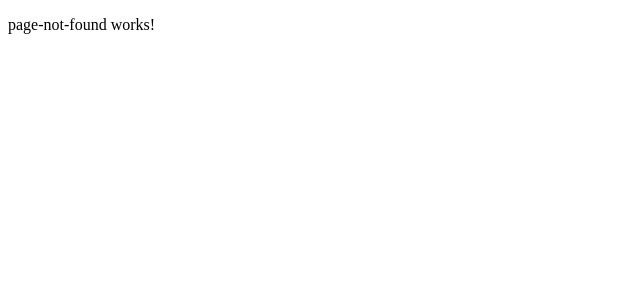
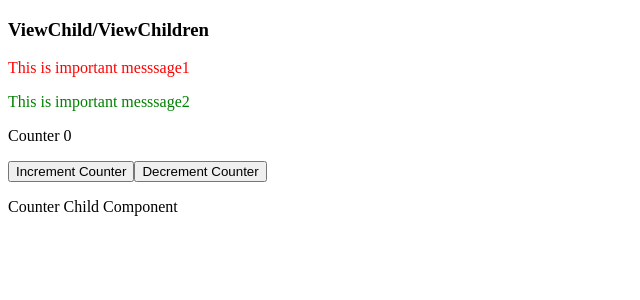
Before and after one commit to Kishor6941/Angular-template-reactive-form, an Angular app: page /view-child in a window 1280 px wide. Shown: the top 300 px of the page, without its empty margins (0-640 px from the left). Built offline with nearby package versions, Linux system fonts and the light colour scheme.

Commit message:
viewChild and viewChildren

```diff
--- a/src/app/app-routing.module.ts
+++ b/src/app/app-routing.module.ts
@@ -3,6 +3,7 @@ import { RouterModule, Routes } from '@angular/router';
 import { CheckoutComponent } from './checkout/checkout.component';
 import { PageNotFoundComponent } from './page-not-found/page-not-found.component';
 import { SigninComponent } from './signin/signin.component';
+import { ViewChildExampleComponent } from './view-child-example/view-child-example.component';
 
 const routes: Routes = [
   {
@@ -10,6 +11,9 @@ const routes: Routes = [
   },
   {
     path: 'checkout', component:CheckoutComponent
+  },
+  {
+    path: 'view-child', component:ViewChildExampleComponent
   },
   {
     path: '**', component:PageNotFoundComponent
--- a/src/app/app.module.ts
+++ b/src/app/app.module.ts
@@ -6,11 +6,15 @@ import { AppComponent } from './app.component';
 import { SigninComponent } from './signin/signin.component';
 import { FormsModule, ReactiveFormsModule} from '@angular/forms';
 import { CheckoutComponent } from './checkout/checkout.component';
+import { ViewChildExampleComponent } from './view-child-example/view-child-example.component';
+import { ViewchildChildComponent } from './view-child-example/viewchild-child/viewchild-child.component';
  @NgModule({
   declarations: [
     AppComponent,
     SigninComponent,
-    CheckoutComponent
+    CheckoutComponent,
+    ViewChildExampleComponent,
+    ViewchildChildComponent
   ],
   imports: [
     BrowserModule,
--- /dev/null
+++ b/src/app/view-child-example/view-child-example.component.html
@@ -0,0 +1,13 @@
+<div>
+    <h3 class="text-center text-success">
+        ViewChild/ViewChildren
+    </h3>
+    <p #message>This is important messsage1</p>
+    <p #message>This is important messsage2</p>
+
+     <p>Counter {{childview?.counter}}</p>
+    <button (click)="inc()">Increment Counter</button>
+    <button (click)="dec()">Decrement Counter</button>
+    <app-viewchild-child #childview></app-viewchild-child>
+
+</div>
--- /dev/null
+++ b/src/app/view-child-example/view-child-example.component.ts
@@ -0,0 +1,32 @@
+import { AfterViewInit, Component, ElementRef, OnInit, QueryList, ViewChild, ViewChildren } from '@angular/core';
+import { ViewchildChildComponent } from './viewchild-child/viewchild-child.component';
+
+@Component({
+  selector: 'app-view-child-example',
+  templateUrl: './view-child-example.component.html',
+  styleUrls: ['./view-child-example.component.scss']
+})
+export class ViewChildExampleComponent implements OnInit, AfterViewInit {
+// @ViewChild('message')msg:ElementRef;
+@ViewChildren('message')msg:QueryList<any>;
+@ViewChild('childview')childview:ViewchildChildComponent
+  constructor() { }
+
+  ngOnInit(): void {
+
+  }
+  ngAfterViewInit() {
+    console.log(this.msg,'afterView');
+    // this.msg.nativeElement.style.color='red'
+    this.msg.first.nativeElement.style.color='red'
+    this.msg.last.nativeElement.style.color='green'
+
+  }
+  inc(){
+this.childview.increment();
+  }
+  dec(){
+    this.childview.decrement();
+  }
+
+}
--- /dev/null
+++ b/src/app/view-child-example/viewchild-child/viewchild-child.component.html
@@ -0,0 +1 @@
+<p>Counter Child Component</p>
--- /dev/null
+++ b/src/app/view-child-example/viewchild-child/viewchild-child.component.ts
@@ -0,0 +1,20 @@
+import { Component, OnInit } from '@angular/core';
+
+@Component({
+  selector: 'app-viewchild-child',
+  templateUrl: './viewchild-child.component.html',
+  styleUrls: ['./viewchild-child.component.scss']
+})
+export class ViewchildChildComponent implements OnInit {
+counter = 0;
+  constructor() { }
+
+  ngOnInit(): void {
+  }
+increment(){
+  this.counter++;
+}
+decrement(){
+  this.counter--;
+}
+}
```
Also changed, not shown: src/app/view-child-example/view-child-example.component.scss (added), src/app/view-child-example/viewchild-child/viewchild-child.component.scss (added), 2 other files (tests, documents, lock files or other folders).
